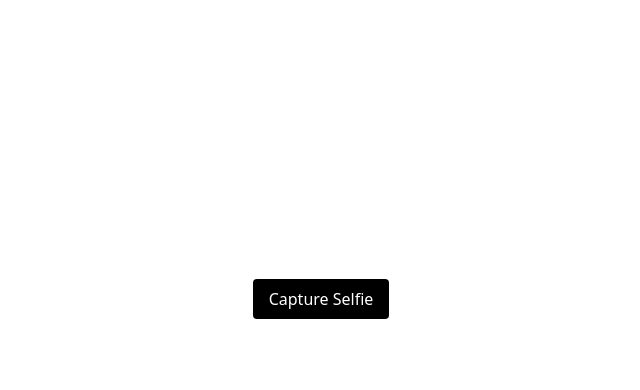
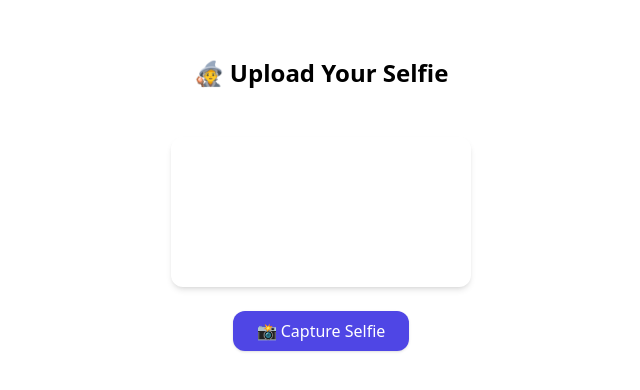
Before and after one commit to saifkazi25/IT129, a Next.js app: page /selfie in a window 1280 px wide. Shown: the part 184-574 px from the top of the page, without its empty margins (319-959 px from the left). Built offline with nearby package versions, Linux system fonts and the light colour scheme; no server answers.

Commit message:
Update page.tsx

```diff
--- a/app/selfie/page.tsx
+++ b/app/selfie/page.tsx
@@ -1,57 +1,14 @@
-'use client';
+"use client";
 
-import { useEffect, useRef, useState } from 'react';
-import Webcam from 'react-webcam';
-import { useRouter } from 'next/navigation';
+import dynamic from "next/dynamic";
+
+const WebcamCapture = dynamic(() => import("../../components/WebcamCapture"), { ssr: false });
 
 export default function SelfiePage() {
-  const webcamRef = useRef<any>(null); // ✅ FIXED TYPING HERE
-  const [image, setImage] = useState<string | null>(null);
-  const [quizAnswers, setQuizAnswers] = useState<string[] | null>(null);
-  const [loading, setLoading] = useState(false);
-  const router = useRouter();
-
-  useEffect(() => {
-    const storedAnswers = localStorage.getItem('quizAnswers');
-    if (storedAnswers) {
-      setQuizAnswers(JSON.parse(storedAnswers));
-    }
-  }, []);
-
-  const capture = () => {
-    if (webcamRef.current) {
-      const screenshot = webcamRef.current.getScreenshot();
-      if (screenshot) setImage(screenshot);
-    }
-  };
-
-  const generateImage = async () => {
-    if (!image || !quizAnswers) return;
-    setLoading(true);
-    const response = await fetch('/api/generate', {
-      method: 'POST',
-      body: JSON.stringify({ image, quizAnswers }),
-    });
-    const data = await response.json();
-    localStorage.setItem('fantasyImage', data.image);
-    router.push('/result');
-  };
-
   return (
-    <div className="flex flex-col items-center justify-center min-h-screen space-y-4 bg-white text-black">
-      {!image ? (
-        <>
-          <Webcam audio={false} ref={webcamRef} screenshotFormat="image/jpeg" className="rounded-lg" />
-          <button onClick={capture} className="bg-black text-white px-4 py-2 rounded">Capture Selfie</button>
-        </>
-      ) : (
-        <>
-          <img src={image} alt="Captured" className="rounded-lg w-64 h-auto" />
-          <button onClick={generateImage} className="bg-green-600 text-white px-4 py-2 rounded" disabled={loading}>
-            {loading ? 'Generating...' : 'Enter the Fantasy'}
-          </button>
-        </>
-      )}
+    <div className="min-h-screen flex flex-col items-center justify-center p-4">
+      <h1 className="text-2xl font-bold mb-6">🧙 Upload Your Selfie</h1>
+      <WebcamCapture />
     </div>
   );
 }
```
